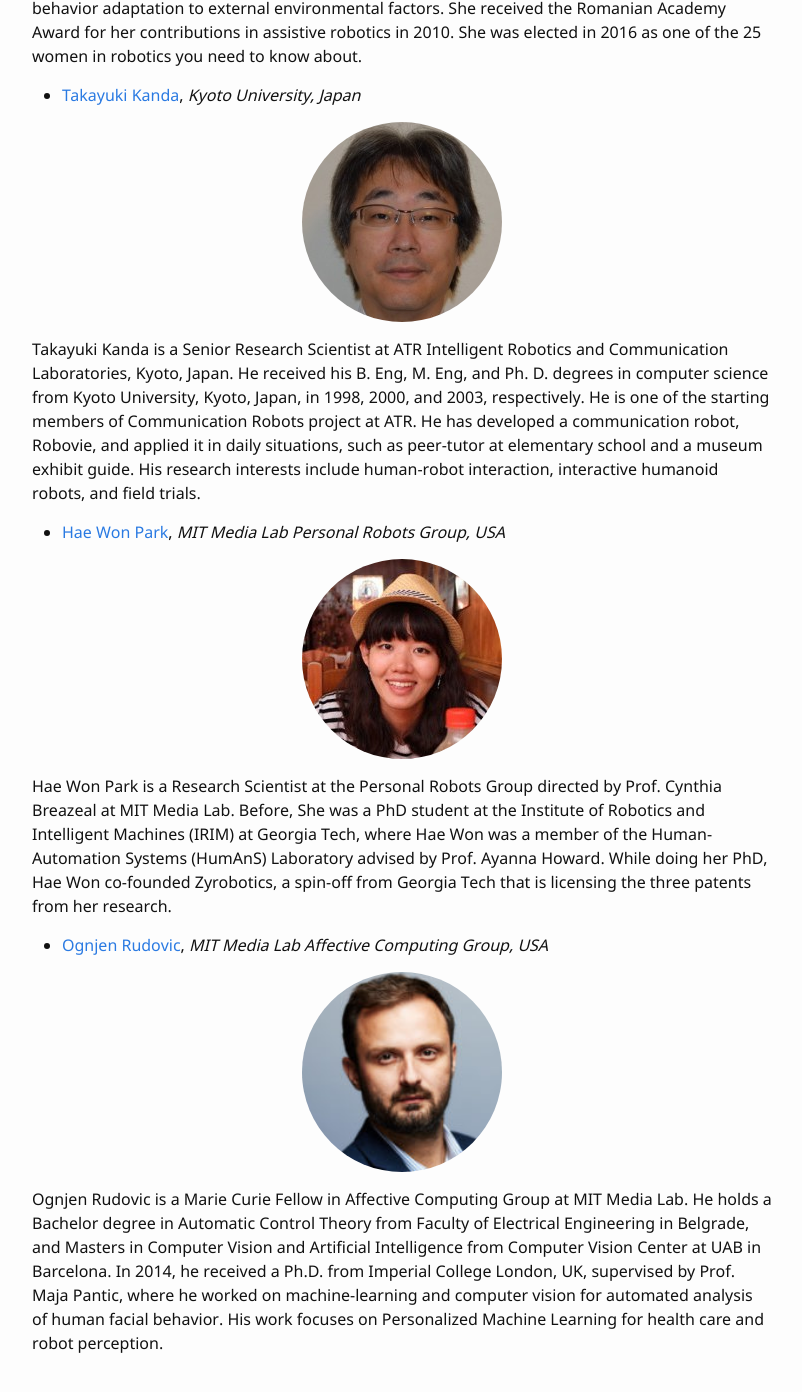
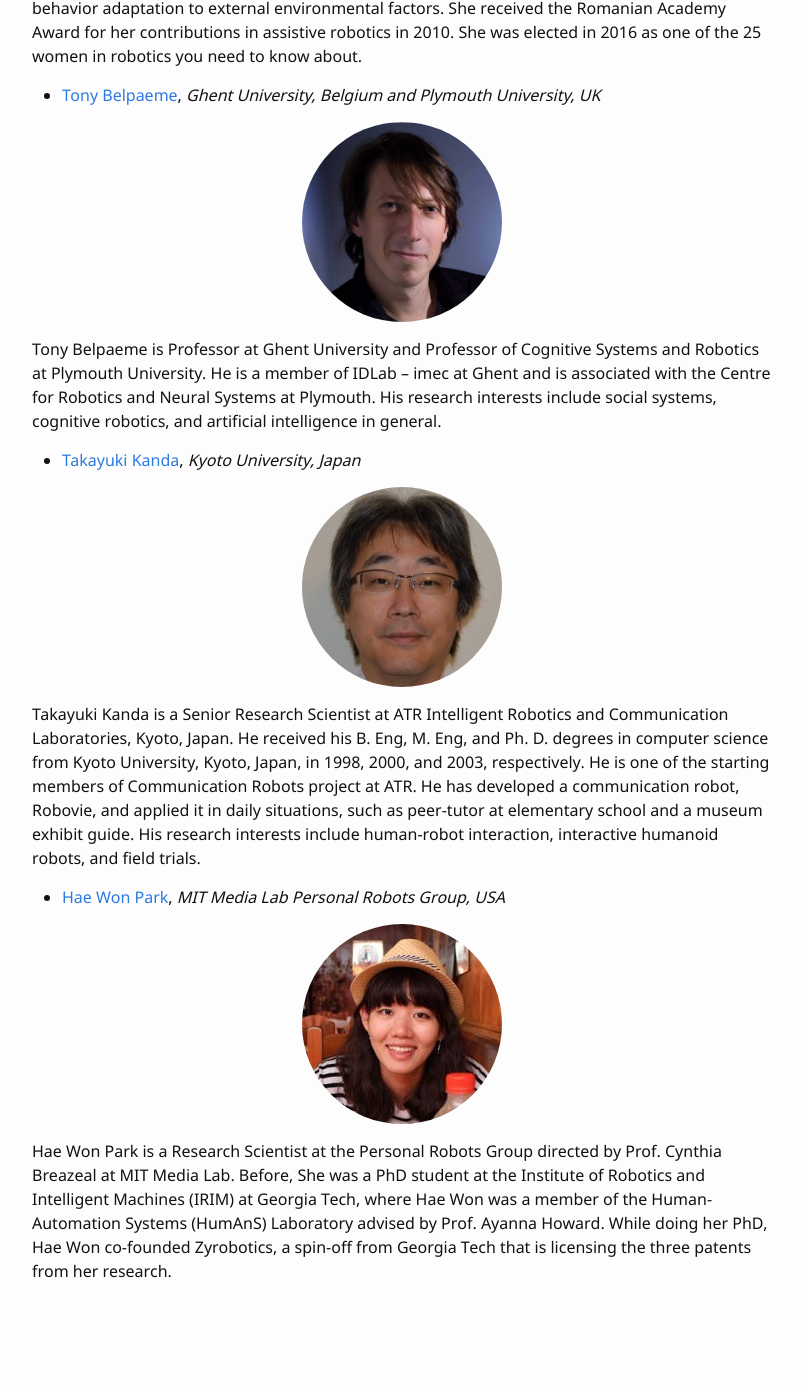
Before and after one commit to mcstaffa81/leap_hri_2023.io, a Jekyll site: the page built from 2-speakers.md, in a window 1280 px wide and 1400 px high, scrolled down 697 px. Shown: the top 1392 px of the window, without its empty margins (238-1040 px from the left). Built offline with Jekyll 4.4.1, drawn with Linux system fonts in a browser that asks for light colours; after the commit the page ends 2025 px from its top, so only the background shows below that.

Commit message:
change of speakers

```diff
--- a/2-speakers.md
+++ b/2-speakers.md
@@ -11,6 +11,11 @@ nav: true
 {% include figure.html img="adriana-tapus.png" alt="Adriana Tapus" width="200px" height="200px" %}
 Adriana Tapus is a Full Professor in the Autonomous Systems and Robotics Lab in the Computer Science and System Engineering Department (U2IS), at ENSTA-ParisTech, France. In 2011, she obtained the French Habilitation (HDR) for her thesis entitled “Towards Personalized Human-Robot Interaction”. She received her PhD in Computer Science from Swiss Federal Institute of Technology Lausanne (EPFL), Switzerland in 2005 and her degree of Engineer in Computer Science and Engineering from Politehnica University of Bucharest, Romania in 2001. She worked as an Associate Researcher at the University of Southern California (USC), where she was among the pioneers on the development of socially assistive robotics, also participating to activity in machine learning, human sensing, and human-robot interaction. Her main interests are on long-term learning (i.e. in particular in interaction with humans), human modeling, and on-line robot behavior adaptation to external environmental factors. She received the Romanian Academy Award for her contributions in assistive robotics in 2010. She was elected in 2016 as one of the 25 women in robotics you need to know about.
 
+- [Tony Belpaeme](https://tonybelpaeme.me/), *Ghent University, Belgium and Plymouth University, UK*
+{% include figure.html img="tony-belpaeme.jpg" alt="Tony Belpaeme" width="200px" height="200px" %}
+Tony Belpaeme is Professor at Ghent University and Professor of Cognitive Systems and Robotics at Plymouth University. He is a member of IDLab – imec at Ghent and is associated with the Centre for Robotics and Neural Systems at Plymouth. His research interests include social systems, cognitive robotics,  and artificial intelligence in general.
+
+
 - [Takayuki Kanda](http://www.robot.soc.i.kyoto-u.ac.jp/~kanda/), *Kyoto University, Japan*
 {% include figure.html img="takayuki-kanda.jpeg" alt="Takayuki Kanda" width="200px" height="200px" %}
 Takayuki Kanda is a Senior Research Scientist at ATR Intelligent Robotics and Communication Laboratories, Kyoto, Japan. He received his B. Eng, M. Eng, and Ph. D. degrees in computer science from Kyoto University, Kyoto, Japan, in 1998, 2000, and 2003, respectively. He is one of the starting members of Communication Robots project at ATR. He has developed a communication robot, Robovie, and applied it in daily situations, such as peer-tutor at elementary school and a museum exhibit guide. His research interests include human-robot interaction, interactive humanoid robots, and field trials.
@@ -19,8 +24,4 @@ Takayuki Kanda is a Senior Research Scientist at ATR Intelligent Robotics and Co
 {% include figure.html img="haewon-park.jpg" alt="Hae Won Park" width="200px" height="200px" %}
 Hae Won Park is a Research Scientist at the Personal Robots Group directed by Prof. Cynthia Breazeal at MIT Media Lab. Before, She was a PhD student at the Institute of Robotics and Intelligent Machines (IRIM) at Georgia Tech, where Hae Won was a member of the Human-Automation Systems (HumAnS) Laboratory advised by Prof. Ayanna Howard. While doing her PhD, Hae Won co-founded Zyrobotics, a spin-off from Georgia Tech that is licensing the three patents from her research.
 
-- [Ognjen Rudovic](http://www.orudovic.me/), *MIT Media Lab Affective Computing Group, USA*
-{% include figure.html img="oggi-rudovic.jpg" alt="Ognjen Rudovic" width="200px" height="200px" %}
-Ognjen Rudovic is a Marie Curie Fellow in Affective Computing Group at MIT Media Lab. He holds a Bachelor degree in Automatic Control Theory from Faculty of Electrical Engineering in Belgrade, and Masters in Computer Vision and Artificial Intelligence from Computer Vision Center at UAB in Barcelona. In 2014, he received a Ph.D. from Imperial College London, UK, supervised by Prof. Maja Pantic, where he worked on machine-learning and computer vision for automated analysis of human facial behavior. His work focuses on Personalized Machine Learning for health care and robot perception.
-
 </div>
```
Also changed, not shown: images/tony-belpaeme.jpg (added).
